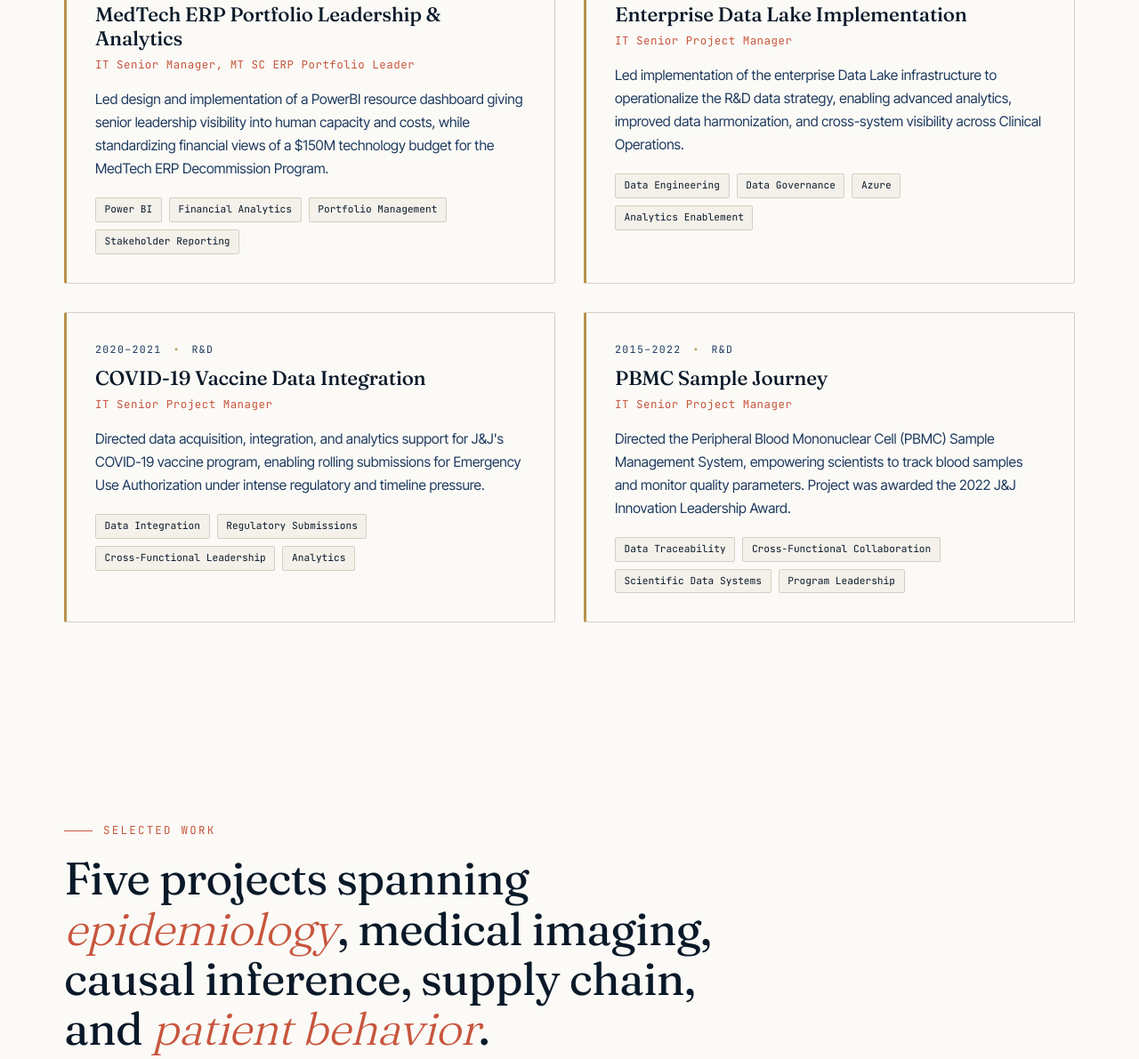
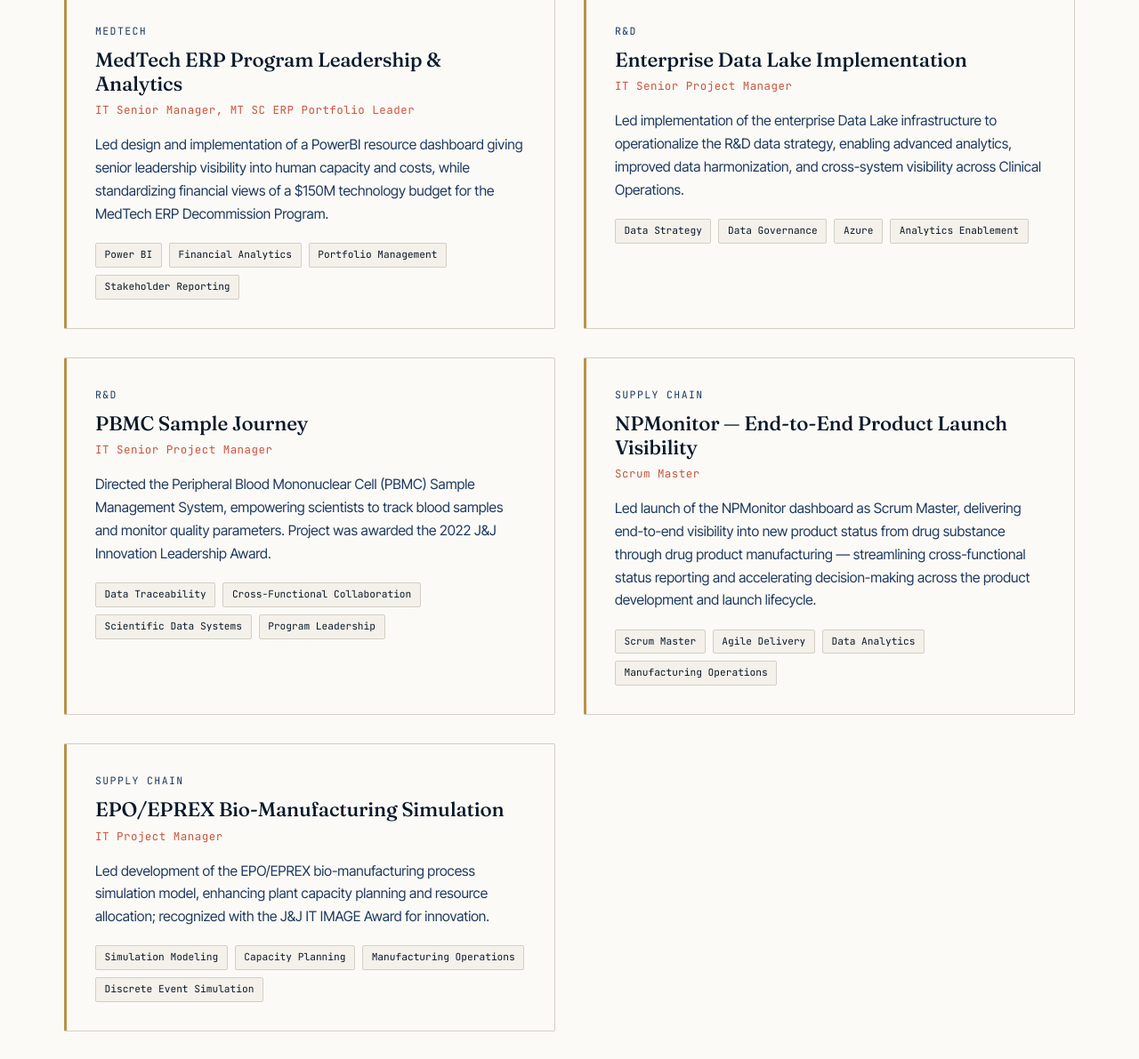
Before and after one commit to mfebus/mfebus.github.io, a plain HTML site: page index.html in a window 1280 px wide. Shown: the part 2368-3559 px from the top of the page at 89% size. Drawn offline with Linux system fonts and the light colour scheme.

Commit message:
Refactor experience-grid with updated roles and skills
Updated experience-grid section with new roles and skills, removed dates, and corrected titles.

```diff
--- a/index.html
+++ b/index.html
@@ -985,14 +985,14 @@
       healthcare AI today.
     </p>
 
-    <div class="experience-grid">
+    Here's the complete experience-grid block with all five cards — dates removed, MedTech title updated, COVID swapped for NPMonitor, EPO/EPREX back in, and the Data Lake skill tag corrected:
+html<div class="experience-grid">
+
   <div class="exp-card">
     <div class="exp-meta">
-    <span>2022–2024</span>
-    <span class="exp-dot">•</span>
       <span>MedTech</span>
     </div>
-  <h3>MedTech ERP Portfolio Leadership & Analytics</h3>
+    <h3>MedTech ERP Program Leadership & Analytics</h3>
     <div class="exp-role">IT Senior Manager, MT SC ERP Portfolio Leader</div>
     <p class="exp-impact">
       Led design and implementation of a PowerBI resource dashboard giving senior leadership
@@ -1009,8 +1009,6 @@
 
   <div class="exp-card">
     <div class="exp-meta">
-      <span>2015–2024</span>
-      <span class="exp-dot">•</span>
       <span>R&D</span>
     </div>
     <h3>Enterprise Data Lake Implementation</h3>
@@ -1020,7 +1018,7 @@
       enabling advanced analytics, improved data harmonization, and cross-system visibility across Clinical Operations.
     </p>
     <div class="exp-skills">
-      <span class="exp-skill">Data Engineering</span>
+      <span class="exp-skill">Data Strategy</span>
       <span class="exp-skill">Data Governance</span>
       <span class="exp-skill">Azure</span>
       <span class="exp-skill">Analytics Enablement</span>
@@ -1029,29 +1027,6 @@
 
   <div class="exp-card">
     <div class="exp-meta">
-      <span>2020–2021</span>
-      <span class="exp-dot">•</span>
-      <span>R&D</span>
-    </div>
-    <h3>COVID-19 Vaccine Data Integration</h3>
-    <div class="exp-role">IT Senior Project Manager</div>
-    <p class="exp-impact">
-      Directed data acquisition, integration, and analytics support for J&J's COVID-19 vaccine
-      program, enabling rolling submissions for Emergency Use Authorization under intense
-      regulatory and timeline pressure.
-    </p>
-    <div class="exp-skills">
-      <span class="exp-skill">Data Integration</span>
-      <span class="exp-skill">Regulatory Submissions</span>
-      <span class="exp-skill">Cross-Functional Leadership</span>
-      <span class="exp-skill">Analytics</span>
-    </div>
-  </div>
-
-  <div class="exp-card">
-    <div class="exp-meta">
-      <span>2015–2022</span>
-      <span class="exp-dot">•</span>
       <span>R&D</span>
     </div>
     <h3>PBMC Sample Journey</h3>
@@ -1069,7 +1044,45 @@
     </div>
   </div>
 
+  <div class="exp-card">
+    <div class="exp-meta">
+      <span>Supply Chain</span>
     </div>
+    <h3>NPMonitor — End-to-End Product Launch Visibility</h3>
+    <div class="exp-role">Scrum Master</div>
+    <p class="exp-impact">
+      Led launch of the NPMonitor dashboard as Scrum Master, delivering end-to-end visibility
+      into new product status from drug substance through drug product manufacturing —
+      streamlining cross-functional status reporting and accelerating decision-making across
+      the product development and launch lifecycle.
+    </p>
+    <div class="exp-skills">
+      <span class="exp-skill">Scrum Master</span>
+      <span class="exp-skill">Agile Delivery</span>
+      <span class="exp-skill">Data Analytics</span>
+      <span class="exp-skill">Manufacturing Operations</span>
+    </div>
+  </div>
+
+  <div class="exp-card">
+    <div class="exp-meta">
+      <span>Supply Chain</span>
+    </div>
+    <h3>EPO/EPREX Bio-Manufacturing Simulation</h3>
+    <div class="exp-role">IT Project Manager</div>
+    <p class="exp-impact">
+      Led development of the EPO/EPREX bio-manufacturing process simulation model, enhancing
+      plant capacity planning and resource allocation; recognized with the J&J IT IMAGE Award
+      for innovation.
+    </p>
+    <div class="exp-skills">
+      <span class="exp-skill">Simulation Modeling</span>
+      <span class="exp-skill">Capacity Planning</span>
+      <span class="exp-skill">Manufacturing Operations</span>
+      <span class="exp-skill">Discrete Event Simulation</span>
+    </div>
+  </div>
+
 </section>
 
 <!-- PROJECTS -->
```
Lines whose indentation alone changed are shown as unchanged.
